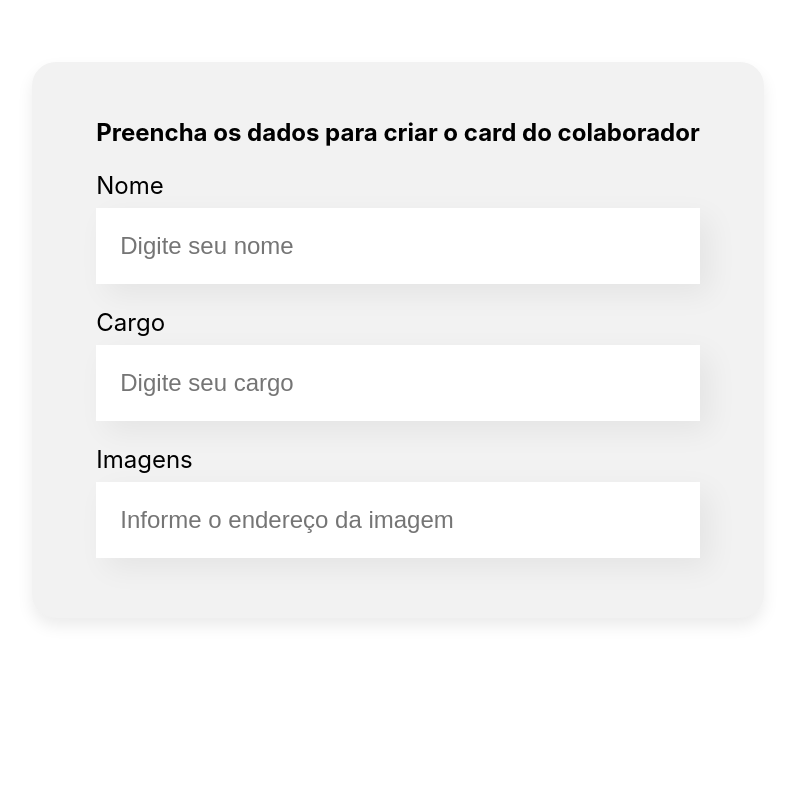
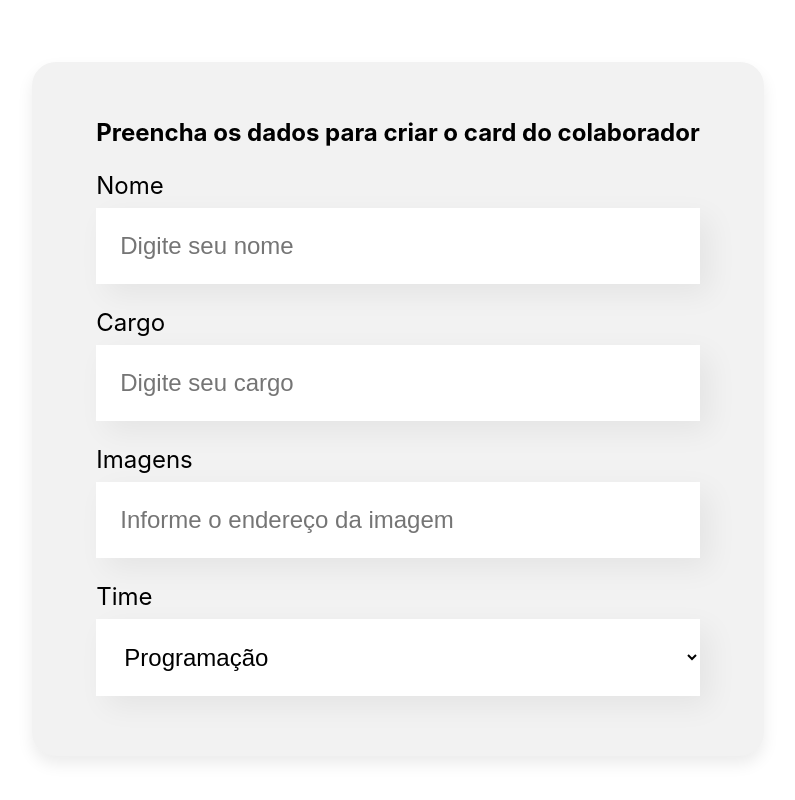
Before and after one commit to natali-schers/projeto_organo, a React (Create React App) app: page / in a window 1280 px wide. Shown: the part 516-1316 px from the top of the page, without its empty margins (242-1037 px from the left). Before the commit the page ends 1214 px from the top, so only its background shows below. Built offline with nearby package versions, Linux system fonts and the light colour scheme.

Commit message:
[04/05] Criando componente para dropdown

```diff
--- /dev/null
+++ b/src/components/Dropdown/index.js
@@ -0,0 +1,16 @@
+import './style.css';
+
+const Dropdown = (props) => {
+    return (
+        <div className='form-dropdown'>
+            <label>{props.label}</label>
+            <select>
+                {
+                  props.items.map(item => <option key={item}>{item}</option>)
+                }
+            </select>
+        </div>
+    )
+}
+
+export default Dropdown;
--- /dev/null
+++ b/src/components/Dropdown/style.css
@@ -0,0 +1,19 @@
+.form-dropdown {
+    margin: 24px 0;
+
+    label {
+        display: block;
+        margin-bottom: 8px;
+        font-size: 24px;
+    }
+
+    select {
+        background-color: #FFFFFF;
+        box-shadow: 10px 10px 30px rgba(0, 0, 0, 0.06);
+        width: 100%;
+        border: none;
+        font-size: 24px;
+        padding: 24px;
+        box-sizing: border-box;
+    }
+}
--- a/src/components/Form/index.js
+++ b/src/components/Form/index.js
@@ -1,7 +1,18 @@
 import './style.css';
 import InputText from '../InputText';
+import Dropdown from '../Dropdown';
 
 const Form = () => {
+    const teams = [
+        'Programação',
+        'Front-End',
+        'Data Science',
+        'Devops',
+        'UX e Design',
+        'Mobile',
+        'Inovação e Gestão'
+    ]
+
     return (
         <section className='form'>
             <form>
@@ -9,6 +20,7 @@
                 <InputText label="Nome" placeholder="Digite seu nome" />
                 <InputText label="Cargo" placeholder="Digite seu cargo" />
                 <InputText label="Imagens" placeholder="Informe o endereço da imagem" />
+                <Dropdown label="Time" items={teams}/>
             </form>
         </section>
     )
```
